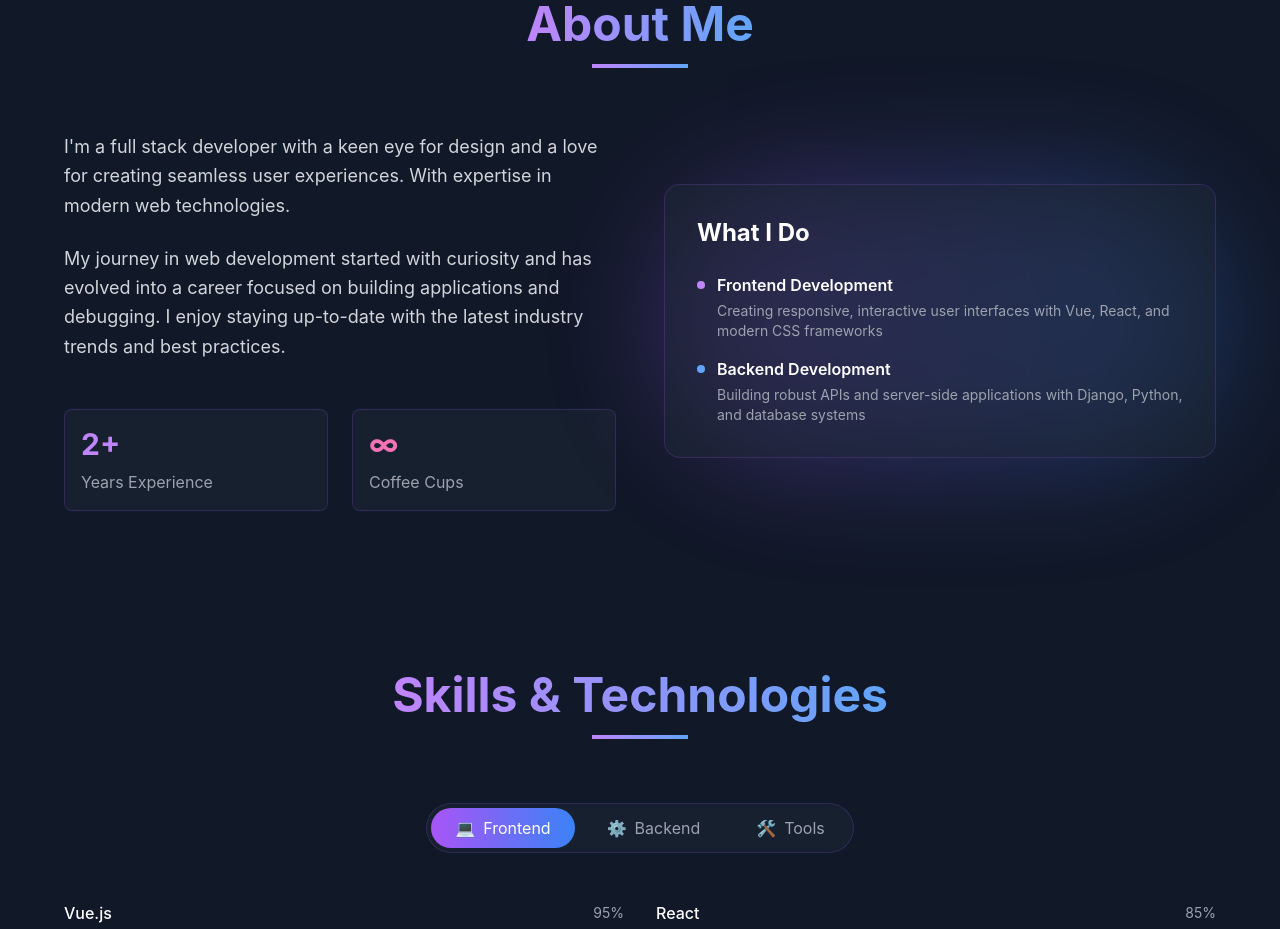
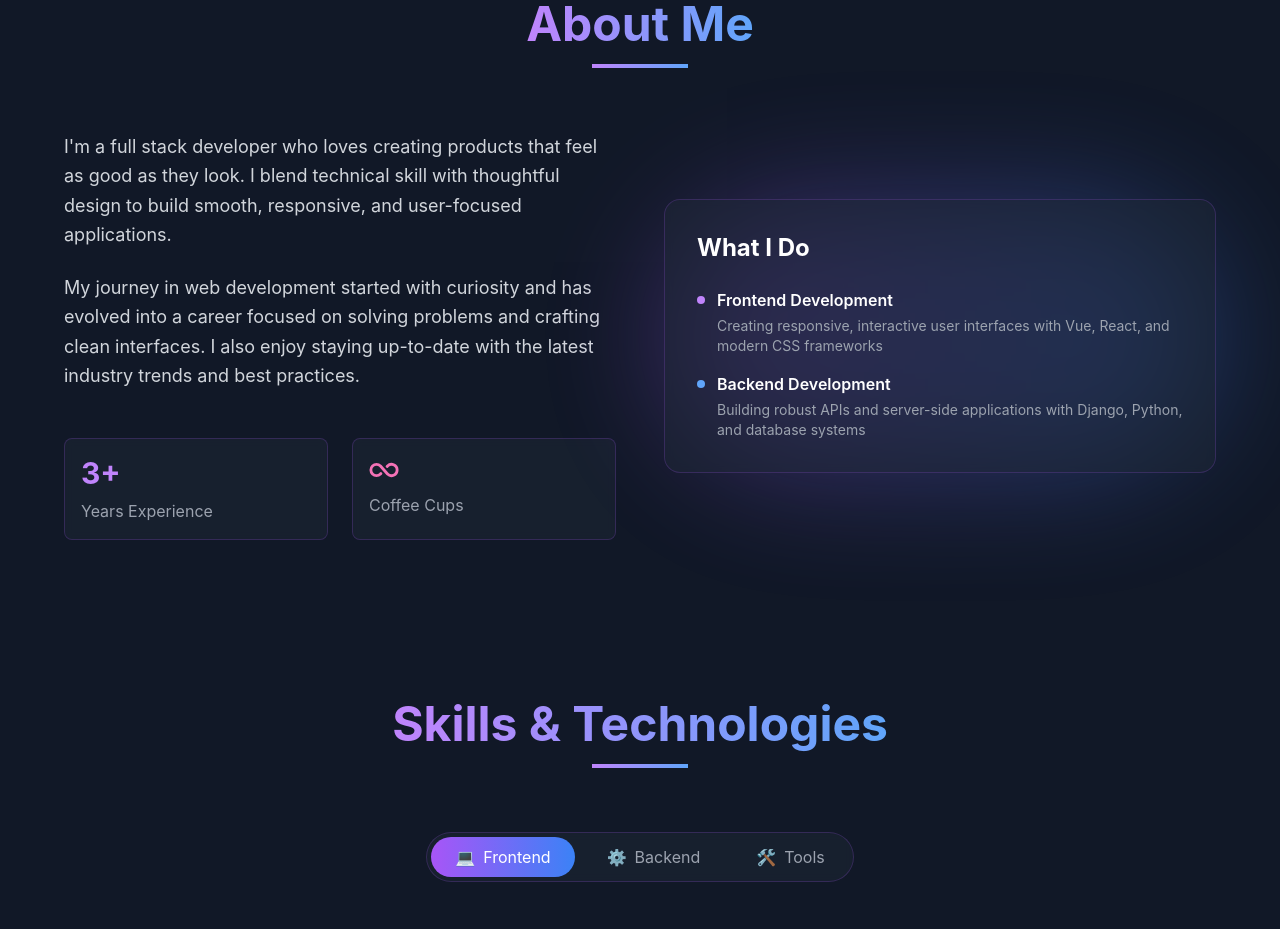
Before and after one commit to fabagaipo/dev-portfolio, a React (Vite) app: page / in a window 1280 px wide. Shown: the part 880-1809 px from the top of the page. Built offline with nearby package versions, Linux system fonts and the light colour scheme.

Commit message:
improve intro and use react icon

```diff
--- a/src/components/About.jsx
+++ b/src/components/About.jsx
@@ -1,3 +1,5 @@
+import { PiInfinityBold } from "react-icons/pi";
+
 export default function About() {
   return (
     <section id="about" className="relative py-20 px-4">
@@ -14,20 +16,20 @@ export default function About() {
         <div className="grid md:grid-cols-2 gap-12 items-center">
           <div className="space-y-6">
             <p className="text-lg text-gray-300 leading-relaxed">
-              I'm a full stack developer with a keen eye for design and a love for creating seamless user experiences. With expertise in modern web technologies.
+              I'm a full stack developer who loves creating products that feel as good as they look. I blend technical skill with thoughtful design to build smooth, responsive, and user-focused applications.
             </p>
 
             <p className="text-lg text-gray-300 leading-relaxed">
-              My journey in web development started with curiosity and has evolved into a career focused on building applications and debugging. I enjoy staying up-to-date with the latest industry trends and best practices.
+              My journey in web development started with curiosity and has evolved into a career focused on solving problems and crafting clean interfaces. I also enjoy staying up-to-date with the latest industry trends and best practices.
             </p>
 
             <div className="grid grid-cols-2 gap-6 pt-6">
               <div className="bg-gray-800/50 backdrop-blur-sm rounded-lg p-4 border border-purple-500/20">
-                <div className="text-3xl font-bold text-purple-400 mb-2">2+</div>
+                <div className="text-3xl font-bold text-purple-400 mb-2">3+</div>
                 <div className="text-gray-400">Years Experience</div>
               </div>
               <div className="bg-gray-800/50 backdrop-blur-sm rounded-lg p-4 border border-purple-500/20">
-                <div className="text-3xl font-bold text-pink-400 mb-2">∞</div>
+                <div className="text-3xl font-bold text-pink-400 mb-2"><PiInfinityBold /></div>
                 <div className="text-gray-400">Coffee Cups</div>
               </div>
             </div>
```
